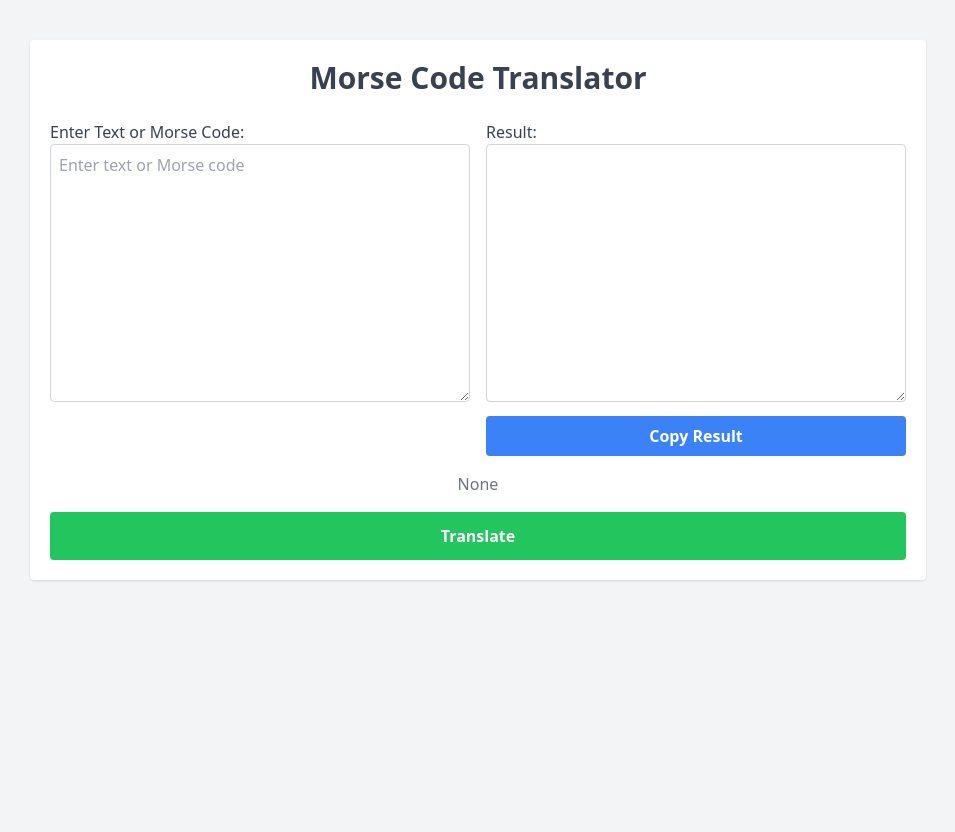
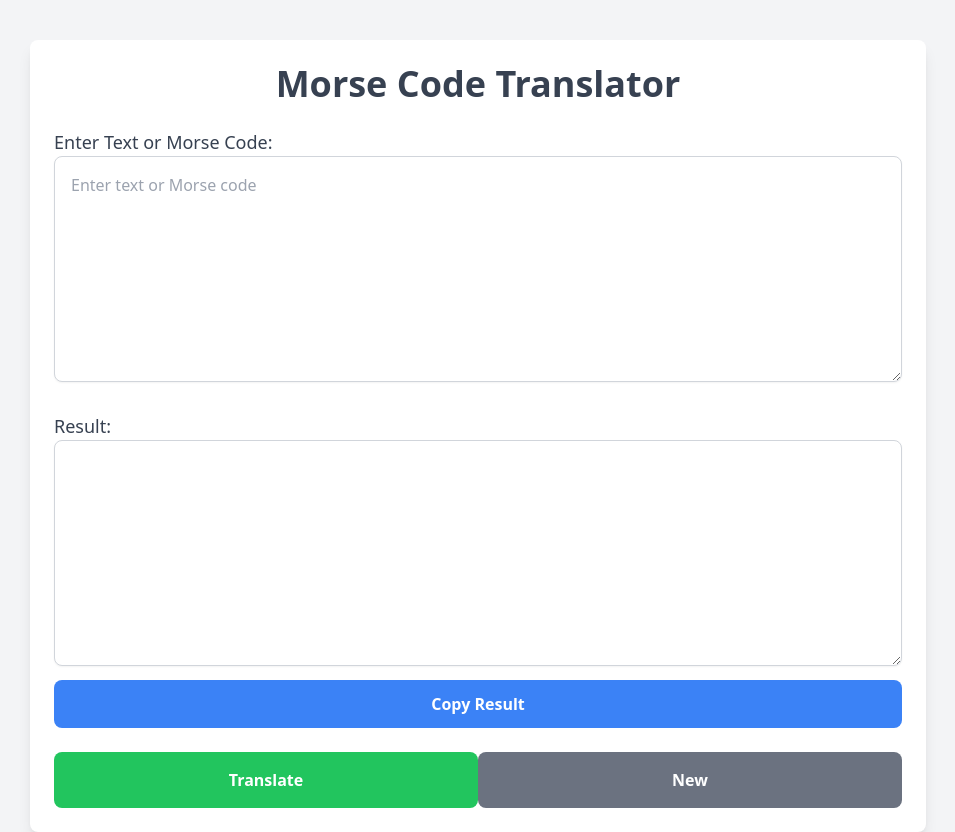
Before and after one commit to willi-felix/morflow, a Flask app: page / in a window 1280 px wide. Shown: the whole page, without its empty margins (162-1117 px from the left). Before the commit the page ends 581 px from the top, so only its background shows below. Run offline with Flask 3, Linux system fonts and the light colour scheme; some libraries are stand-ins or nearby versions.

Commit message:
Update index.html

```diff
--- a/templates/index.html
+++ b/templates/index.html
@@ -5,6 +5,7 @@
     <meta name="viewport" content="width=device-width, initial-scale=1.0">
     <title>Morse Code Translator</title>
     <script src="https://cdn.tailwindcss.com"></script>
+    <link href="https://fonts.googleapis.com/icon?family=Material+Icons" rel="stylesheet">
     <script>
         function copyToClipboard() {
             const copyText = document.getElementById("resultText");
@@ -12,27 +13,56 @@
             document.execCommand("copy");
             alert("Result copied to clipboard!");
         }
+
+        function clearFields() {
+            document.getElementById("inputText").value = '';
+            document.getElementById("resultText").value = '';
+            document.getElementById("processingTime").innerHTML = '';
+        }
+
+        function submitForm(event) {
+            event.preventDefault();
+            const text = document.getElementById("inputText").value.trim();
+            if (text) {
+                const startTime = Date.now();
+                fetch('/convert', {
+                    method: 'POST',
+                    headers: {
+                        'Content-Type': 'application/json'
+                    },
+                    body: JSON.stringify({text: text})
+                })
+                .then(response => response.json())
+                .then(data => {
+                    const endTime = Date.now();
+                    const processingTime = ((endTime - startTime) / 1000).toFixed(4);
+                    document.getElementById("resultText").value = data.result || 'Error in conversion';
+                    document.getElementById("processingTime").innerHTML = `Processing time: ${processingTime} seconds`;
+                })
+                .catch(error => console.error('Error:', error));
+            }
+        }
     </script>
 </head>
 <body class="bg-gray-100">
-    <div class="max-w-4xl mx-auto mt-10 p-5 bg-white rounded shadow">
-        <h1 class="text-3xl font-bold text-center text-gray-700 mb-6">Morse Code Translator</h1>
-        <form action="/convert" method="POST" class="space-y-4">
-            <div class="grid grid-cols-2 gap-4">
-                <div>
-                    <label for="inputText" class="block text-gray-700 font-medium">Enter Text or Morse Code:</label>
-                    <textarea id="inputText" name="text" rows="10" class="w-full p-2 border border-gray-300 rounded" placeholder="Enter text or Morse code">{{ input_text }}</textarea>
-                </div>
-                <div>
-                    <label for="resultText" class="block text-gray-700 font-medium">Result:</label>
-                    <textarea id="resultText" rows="10" class="w-full p-2 border border-gray-300 rounded" readonly>{{ result }}</textarea>
-                    <button type="button" onclick="copyToClipboard()" class="mt-2 w-full p-2 bg-blue-500 text-white font-semibold rounded">Copy Result</button>
-                </div>
+    <div class="max-w-4xl mx-auto mt-10 p-6 bg-white rounded-lg shadow-lg">
+        <h1 class="text-4xl font-semibold text-center text-gray-700 mb-6">Morse Code Translator</h1>
+        <form id="translateForm" onsubmit="submitForm(event)" class="space-y-6">
+            <div>
+                <label for="inputText" class="block text-lg font-medium text-gray-700">Enter Text or Morse Code:</label>
+                <textarea id="inputText" name="text" rows="8" class="w-full p-4 border border-gray-300 rounded-lg shadow-sm focus:ring-2 focus:ring-blue-400" placeholder="Enter text or Morse code"></textarea>
+                <div id="inputError" class="text-red-500 text-sm mt-2 hidden">Please enter text or Morse code to convert.</div>
             </div>
-            <div class="text-center text-gray-500">
-                {{ processing_time and ("Processing time: " + processing_time + " seconds") }}
+            <div>
+                <label for="resultText" class="block text-lg font-medium text-gray-700">Result:</label>
+                <textarea id="resultText" rows="8" class="w-full p-4 border border-gray-300 rounded-lg shadow-sm focus:ring-2 focus:ring-blue-400" readonly></textarea>
+                <button type="button" onclick="copyToClipboard()" class="w-full mt-2 p-3 bg-blue-500 text-white font-semibold rounded-lg focus:outline-none hover:bg-blue-600">Copy Result</button>
             </div>
-            <button type="submit" class="w-full p-3 bg-green-500 text-white font-semibold rounded mt-4">Translate</button>
+            <div id="processingTime" class="text-center text-gray-500 mt-4"></div>
+            <div class="flex justify-between">
+                <button type="submit" class="w-1/2 p-4 bg-green-500 text-white font-semibold rounded-lg focus:outline-none hover:bg-green-600">Translate</button>
+                <button type="button" onclick="clearFields()" class="w-1/2 p-4 bg-gray-500 text-white font-semibold rounded-lg focus:outline-none hover:bg-gray-600">New</button>
+            </div>
         </form>
     </div>
 </body>
```
